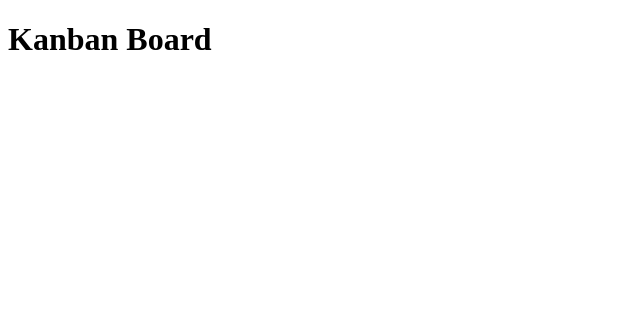
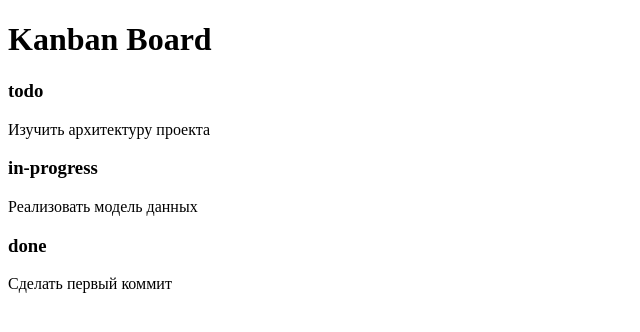
Before and after one commit to vasilyefff/kanban-board, a React (Vite) app: page / in a window 1280 px wide. Shown: the top 332 px of the page, without its empty margins (0-640 px from the left). Built offline with nearby package versions, Linux system fonts and the light colour scheme.

Commit message:
add task model and render tasks by status

```diff
--- a/src/App.jsx
+++ b/src/App.jsx
@@ -1,13 +1,20 @@
-
+import { useState } from "react"
 import AddTask from './components/AddTask/AddTask'
 import Board from './components/Board/Board'
 
 function App() {
+	const [tasks, setTasks] = useState([
+		// mock data for initial render
+		{ id: 1, title: "Изучить архитектуру проекта", status: "todo" },
+		{ id: 2, title: "Реализовать модель данных", status: "in-progress" },
+		{ id: 3, title: "Сделать первый коммит", status: "done" },
+	])
+
 	return (
 		<>
 			<h1>Kanban Board</h1>
 			<AddTask />
-			<Board />
+			<Board tasks={tasks} />
 		</>
 	)
 }
--- a/src/components/Board/Board.jsx
+++ b/src/components/Board/Board.jsx
@@ -1,11 +1,12 @@
 import Column from "../Column/Column"
 
-export default function Board() {
+export default function Board({ tasks }) {
 	return (
 		<div>
-			<Column />
-			<Column />
-			<Column />
+			<Column status="todo" tasks={tasks} />
+			<Column status="in-progress" tasks={tasks} />
+			<Column status="done" tasks={tasks} />
 		</div>
+
 	)
 }
--- a/src/components/Column/Column.jsx
+++ b/src/components/Column/Column.jsx
@@ -1,6 +1,16 @@
-export default function Column() {
+export default function Column({ status, tasks }) {
+
+	const filteredTasks = tasks.filter(task => task.status === status)
+
 	return (
-		<>
-		</>
+		<div>
+			<h3>{status}</h3>
+
+			{filteredTasks.map(task => (
+				<div key={task.id}>
+					{task.title}
+				</div>
+			))}
+		</div>
 	)
 }
```
